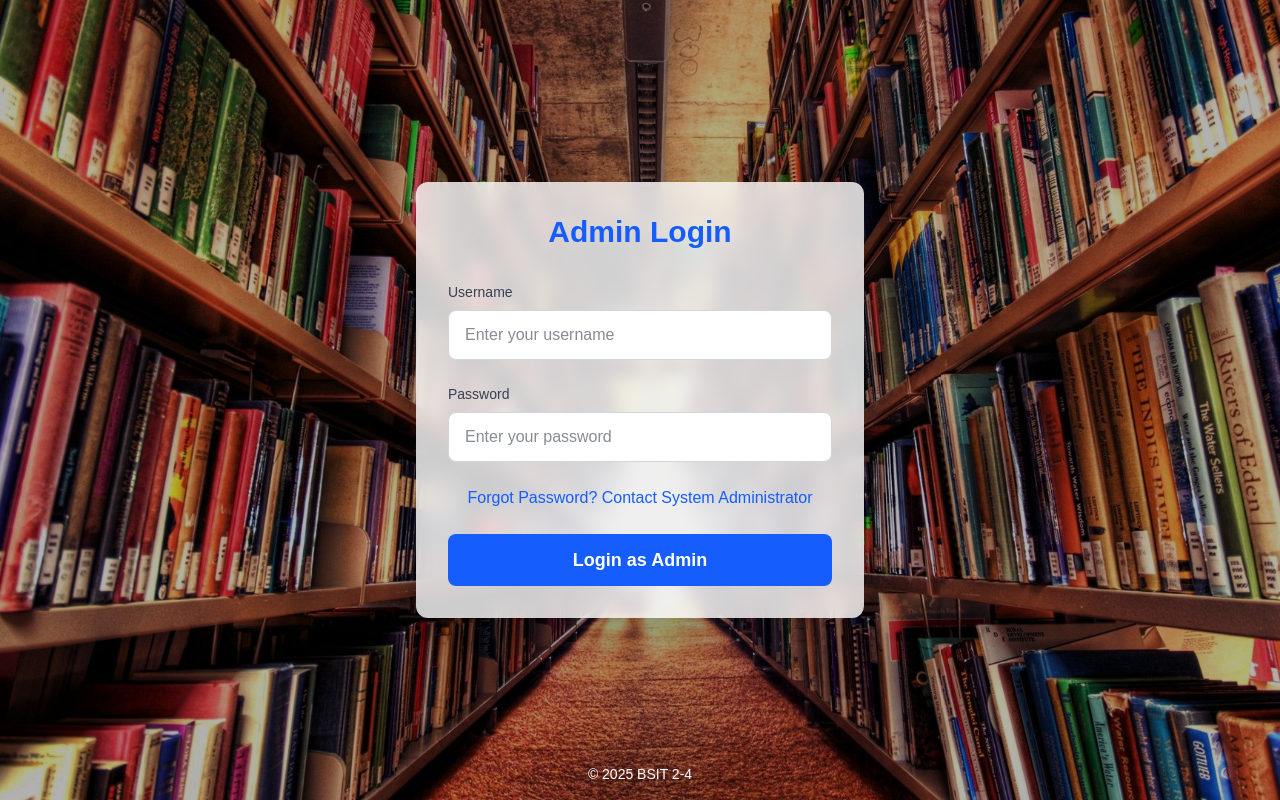
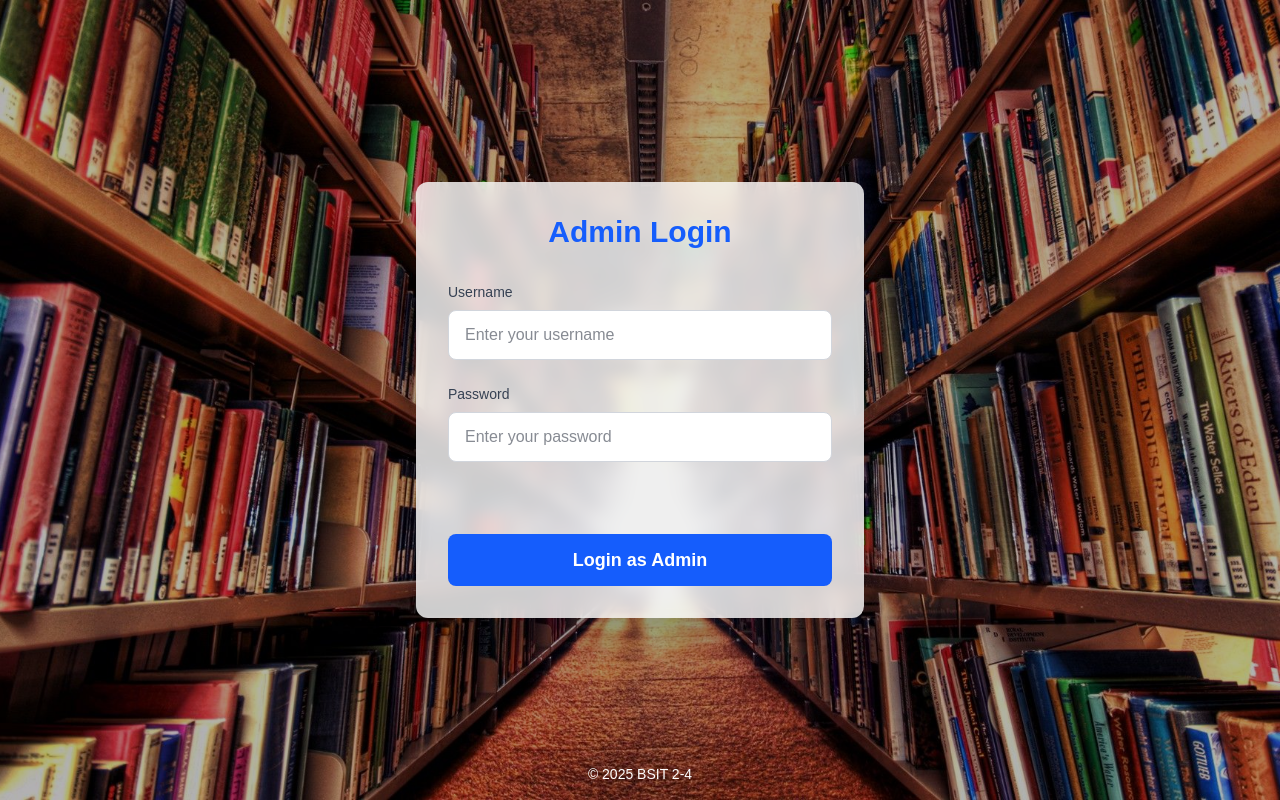
Before and after one commit to rheann04/library_management_system, a Next.js app in the folder library-frontend/: page /Login/Admin_Login in a window 1280 px wide. Built offline with nearby package versions, Linux system fonts and the light colour scheme.

Commit message:
Remove redundant text from the Admin Login page button for a cleaner user interface.

```diff
--- a/library-frontend/app/Login/Admin_Login/page.js
+++ b/library-frontend/app/Login/Admin_Login/page.js
@@ -111,7 +111,7 @@ export default function AdminLogin() {
               onClick={handleForgotPassword}
               className="text-blue-600 hover:underline"
             >
-              Forgot Password? Contact System Administrator
+
             </button>
           </div>
 
```
